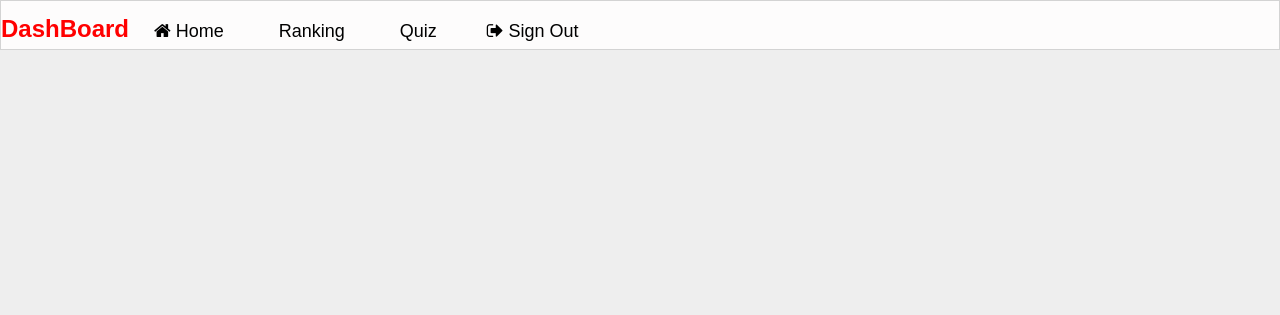
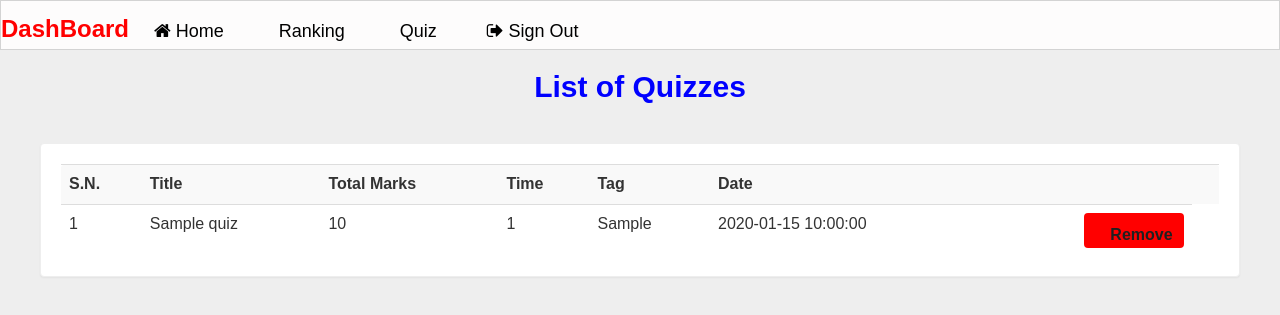
Before and after one commit to Online-Examination-System-Mini-Project/Online_Examination_System, a PHP site: page /Online_Examination_System/Pages/Teacher_Dashboard.php in a window 1280 px wide. Shown: the part 70-385 px from the top of the page. Run offline with PHP 8.4, Linux system fonts and the light colour scheme; a user stored in the database is signed in; tables that the repository leaves empty hold one stand-in row (values such as "Sample post"); some web fonts are replaced.

Commit message:
update teacher dashboard

```diff
--- a/Pages/SuperAdmin_Dashboard.php
+++ b/Pages/SuperAdmin_Dashboard.php
@@ -105,7 +105,7 @@
             $tag=$row['tag'];
             $date=$row['date'];
             echo '<tr><td>'.$eid.'</td>';
-            echo '<td>'.$title.'</td><td>'.$total_marks.'</td><td>'.$time.'</td><td>'.$tag.'</td><td>'.$date.'</td><td><b><a href="update.php?q=rmquiz&eid='.$eid.'" class="pull-right btn sub1" style="margin:0px;background:red"><span class="glyphicon glyphicon-trash" aria-hidden="true"></span>&nbsp;<span class="title1"><b>Remove</b></span></a></b></td></tr>';
+            echo '<td>'.$title.'</td><td>'.$total_marks.'</td><td>'.$time.'</td><td>'.$tag.'</td><td>'.$date.'</td><td><b><a href="update.php?q=rmquizbysuperadmin&eid='.$eid.'" class="pull-right btn sub1" style="margin:0px;background:red"><span class="glyphicon glyphicon-trash" aria-hidden="true"></span>&nbsp;<span class="title1"><b>Remove</b></span></a></b></td></tr>';
         }
         echo '</table></div></div>';
         }
@@ -261,7 +261,7 @@
                 $time = $row['time'];
                 $eid = $row['eid'];
                 echo '<tr><td>'.$c++.'</td><td>'.$title.'</td><td>'.$total.'</td><td>'.$sahi*$total.'</td><td>'.$time.'&nbsp;min</td>
-                <td><b><a href="update.php?q=rmquiz&eid='.$eid.'" class="pull-right btn sub1" style="margin:0px;background:red"><span class="glyphicon glyphicon-trash" aria-hidden="true"></span>&nbsp;<span class="title1"><b>Remove</b></span></a></b></td></tr>';
+                <td><b><a href="update.php?q=rmquizbysuperadmin&eid='.$eid.'" class="pull-right btn sub1" style="margin:0px;background:red"><span class="glyphicon glyphicon-trash" aria-hidden="true"></span>&nbsp;<span class="title1"><b>Remove</b></span></a></b></td></tr>';
             }
             $c=0;
             echo '</table></div></div>';
--- a/Pages/Teacher_Dashboard.php
+++ b/Pages/Teacher_Dashboard.php
@@ -40,7 +40,7 @@
         <div id="nav">
             <h3>DashBoard</h3>
             <ul class="menu">
-                <li><a href="Teacher_Dashboard.php"><i class="fa fa-home" aria-hidden="true"></i>&nbsp;Home</a></li>
+                <li><?php if(@$_GET['q']==0) ?><a href="Teacher_Dashboard.php?q=0"><i class="fa fa-home" aria-hidden="true"></i>&nbsp;Home</a></li>
                 <li><?php if(@$_GET['q']==2) ?><a href="Teacher_Dashboard.php?q=2">&nbsp;Ranking</a></li>
                 <li><a href="#">&nbsp;Quiz</a>
                     <ul class="dropdown-menu">
@@ -52,6 +52,29 @@
             </ul>
         </div>
         <div id="main-content">
+
+        <?php
+        //Show Quiz
+        $conn = mysqli_connect("localhost","root","","database") or die("Connection failed");
+        if(@$_GET['q']== 0)
+        {
+        $result = mysqli_query($conn,"SELECT * FROM quiz") or die('Error');
+        echo '<center><h2 style="color:blue;"><b>List of Quizzes<b></h2><center>';
+        echo  '<div class="panel"><div class="table-responsive"><table class="table table-striped title1">
+        <tr><td><b>S.N.</b></td><td><b>Title</b></td><td><b>Total Marks</b></td><td><b>Time</b></td><td><b>Tag</b></td><td><b>Date</b></td><td></td><td></td></tr>';
+        while($row = mysqli_fetch_array($result)) {
+            $eid=$row['eid'];
+            $title = $row['title'];
+            $total_marks = $row['total'];
+            $time = $row['time'];
+            $tag=$row['tag'];
+            $date=$row['date'];
+            echo '<tr><td>'.$eid.'</td>';
+            echo '<td>'.$title.'</td><td>'.$total_marks.'</td><td>'.$time.'</td><td>'.$tag.'</td><td>'.$date.'</td><td><b><a href="update.php?q=rmquiz&eid='.$eid.'" class="pull-right btn sub1" style="margin:0px;background:red"><span class="glyphicon glyphicon-trash" aria-hidden="true"></span>&nbsp;<span class="title1"><b>Remove</b></span></a></b></td></tr>';
+        }
+        echo '</table></div></div>';
+        }
+        ?>
 
         <?php
         //ranking start
```
Also changed, not shown: Pages/update.php (+16 -0 lines).
